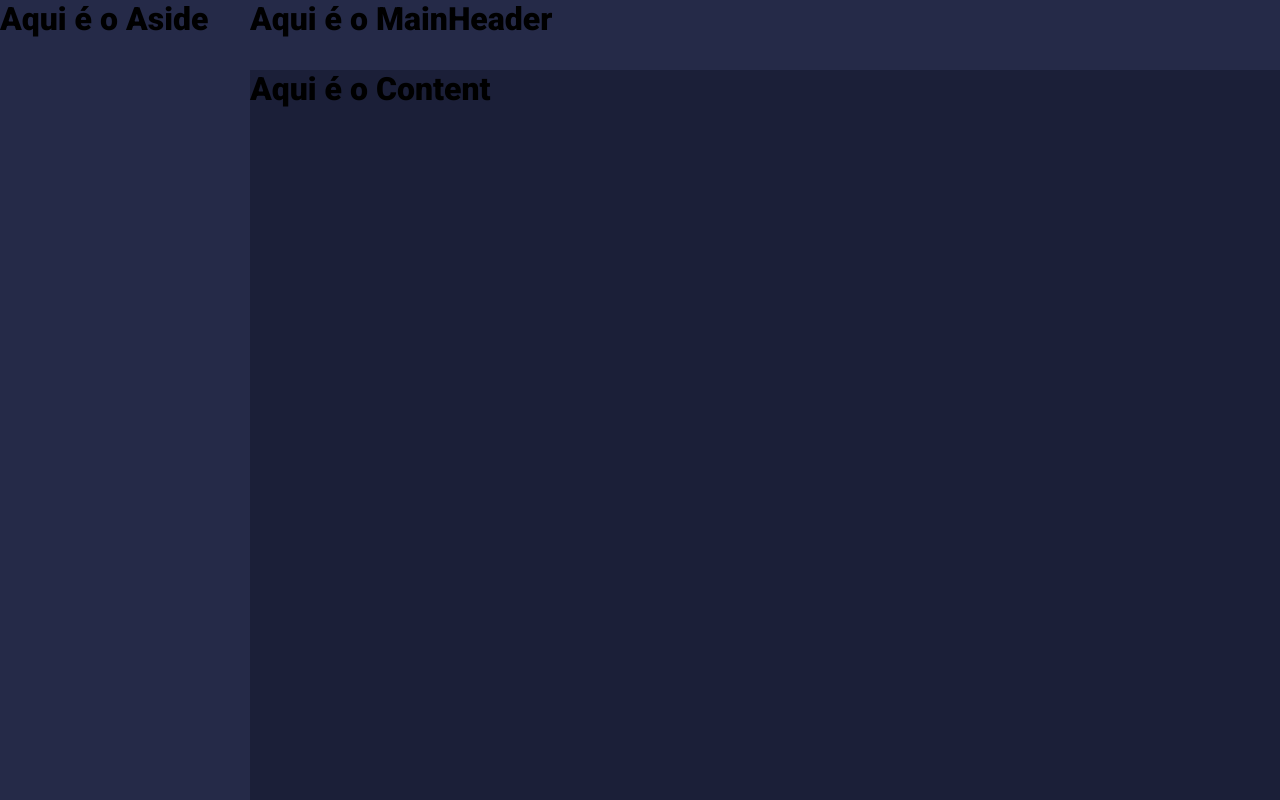
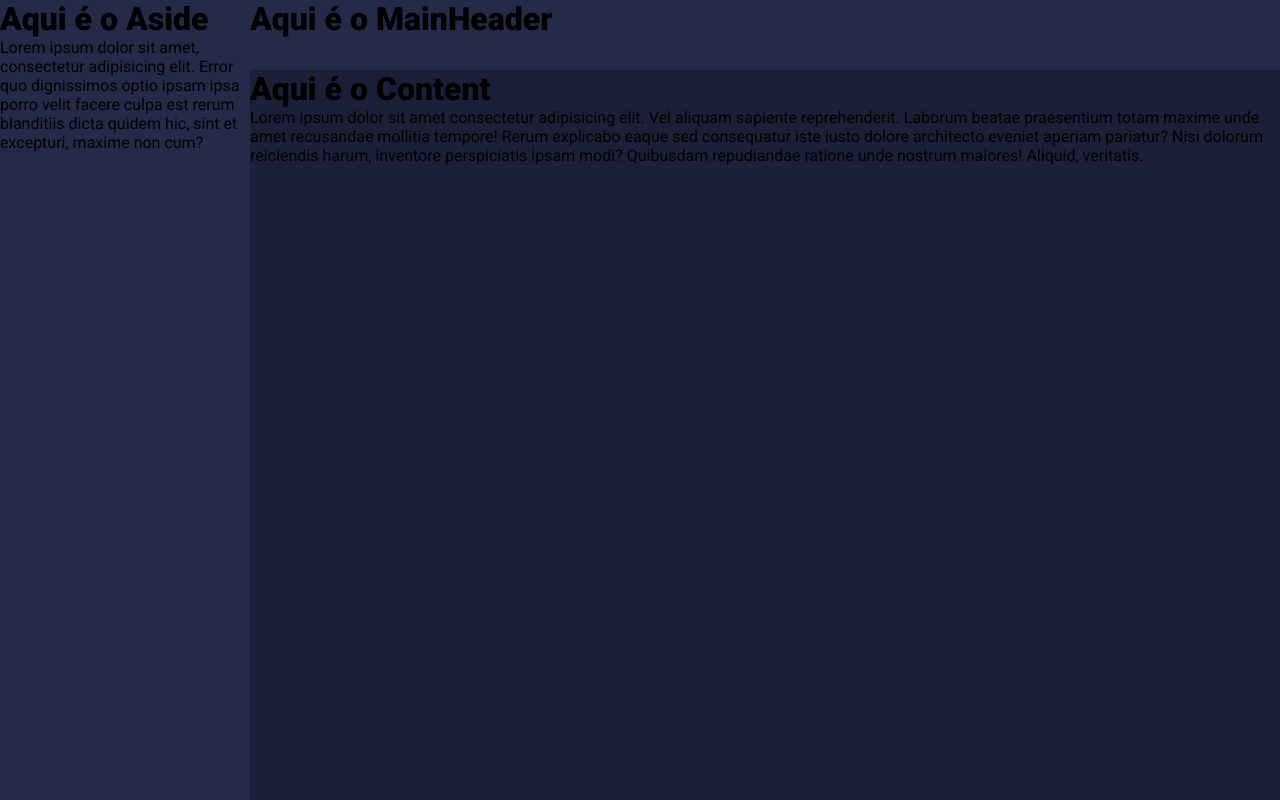
Before and after one commit to lghiggino/minha-carteira, a React (Create React App) app: page / in a window 1280 px wide. Built offline with nearby package versions, Linux system fonts and the light colour scheme.

Commit message:
testing components behavior

```diff
--- a/src/components/Aside/index.tsx
+++ b/src/components/Aside/index.tsx
@@ -6,6 +6,7 @@ const Aside: React.FC = () => {
     return (
         <Container>
             <h1>Aqui é o Aside</h1>
+            <p>Lorem ipsum dolor sit amet, consectetur adipisicing elit. Error quo dignissimos optio ipsam ipsa porro velit facere culpa est rerum blanditiis dicta quidem hic, sint et excepturi, maxime non cum?</p>
         </Container>
     )
 }
--- a/src/components/Content/index.tsx
+++ b/src/components/Content/index.tsx
@@ -6,6 +6,7 @@ const Content: React.FC = () => {
     return (
         <Container>
             <h1>Aqui é o Content</h1>
+            <p>Lorem ipsum dolor sit amet consectetur adipisicing elit. Vel aliquam sapiente reprehenderit. Laborum beatae praesentium totam maxime unde amet recusandae mollitia tempore! Rerum explicabo eaque sed consequatur iste iusto dolore architecto eveniet aperiam pariatur? Nisi dolorum reiciendis harum, inventore perspiciatis ipsam modi? Quibusdam repudiandae ratione unde nostrum maiores! Aliquid, veritatis.</p>
         </Container>
     )
 }
```
